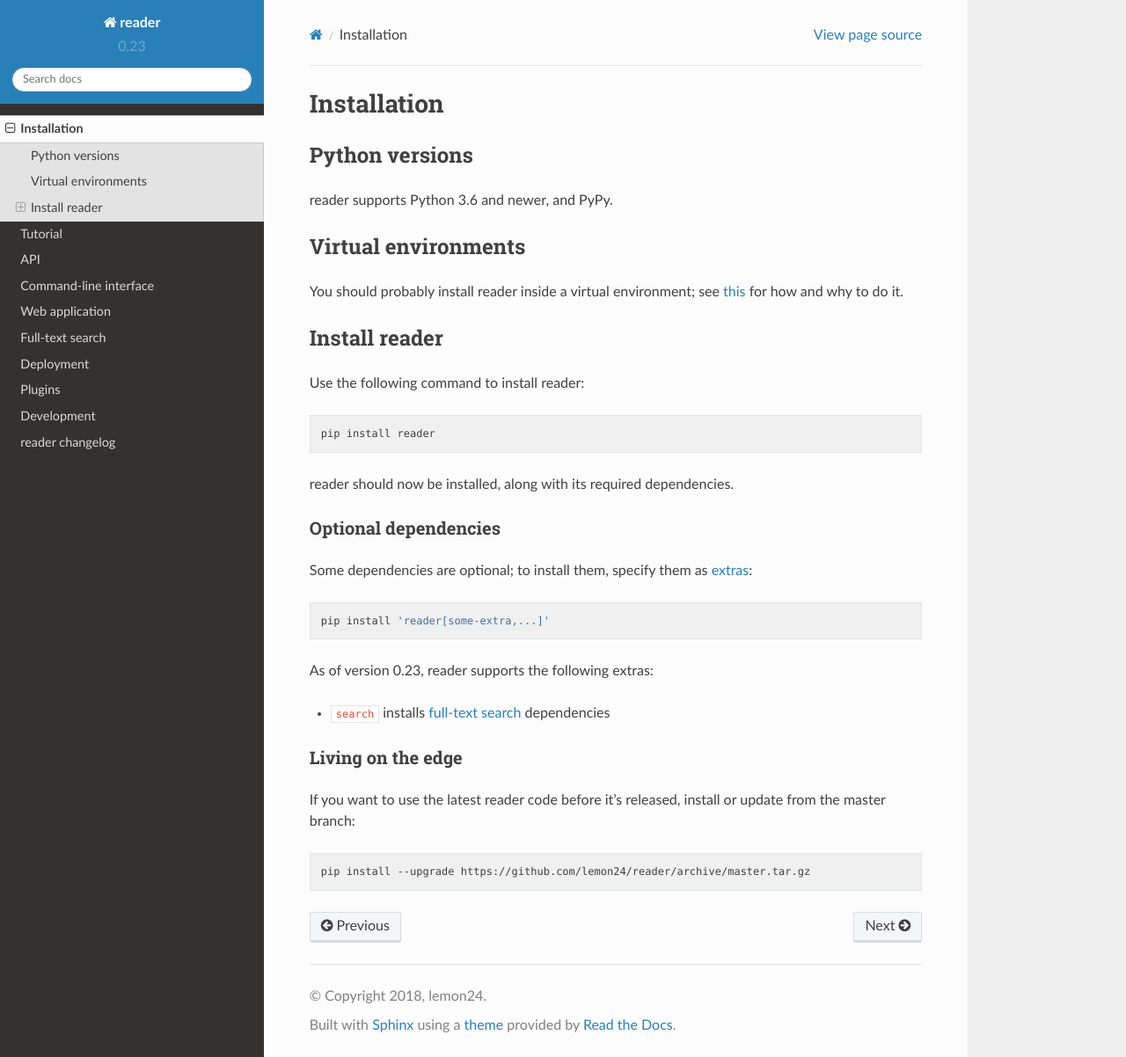
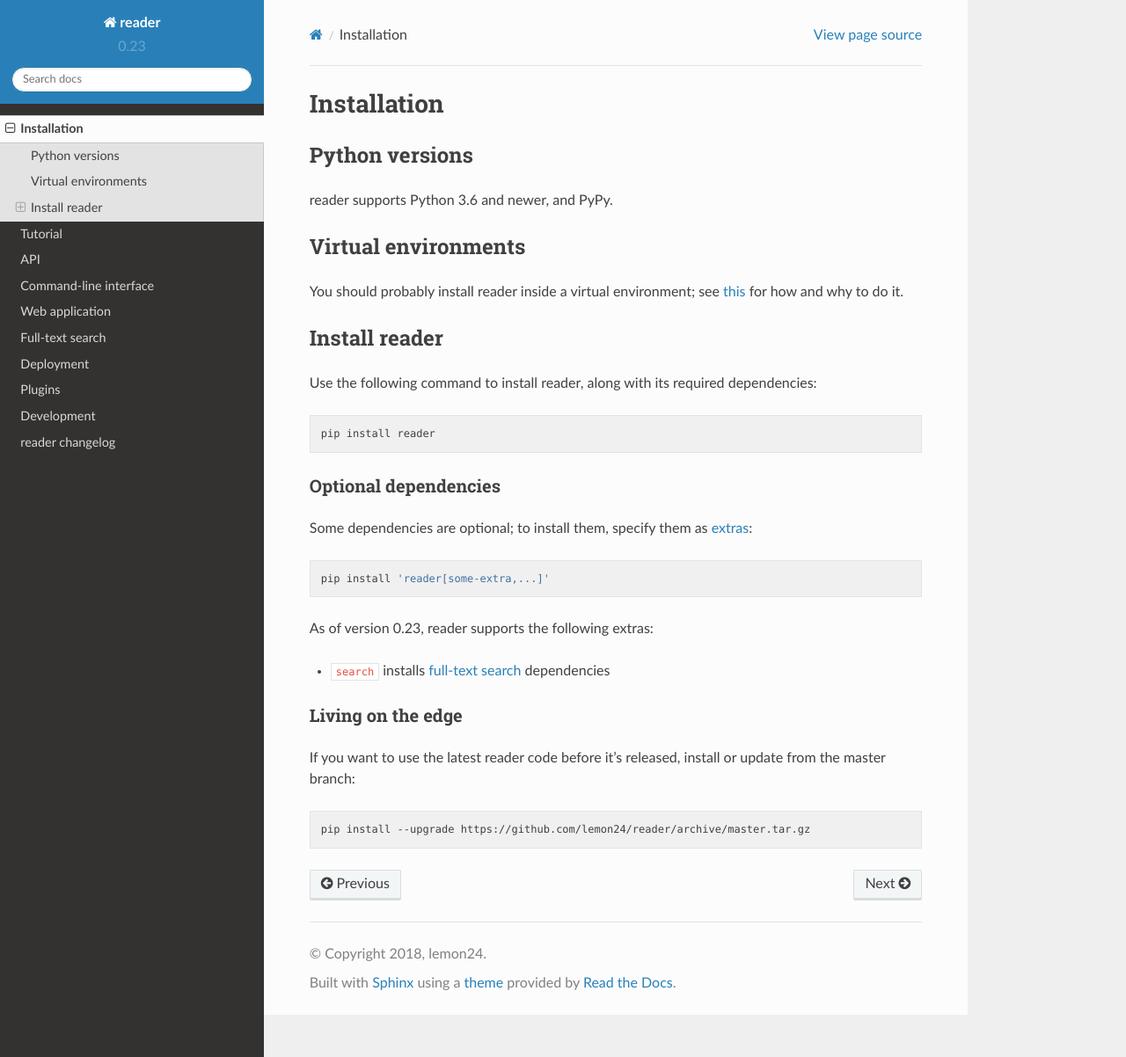
Before and after one commit to Alcides1123/reader, a Sphinx documentation site: the page built from docs/install.rst, in a window 1280 px wide and 1202 px high. Shown: the whole window at 88% size. Built offline with Sphinx 7.4.7 and the Read the Docs theme 2.0.0, drawn with Linux system fonts in a browser that asks for light colours.

Commit message:
Minor install docs change.

```diff
--- a/docs/install.rst
+++ b/docs/install.rst
@@ -20,14 +20,12 @@ see `this <venv_>`_ for how and why to do it.
 Install reader
 --------------
 
-Use the following command to install reader:
+Use the following command to install reader,
+along with its required dependencies:
 
 .. code-block:: bash
 
     pip install reader
-
-
-reader should now be installed, along with its required dependencies.
 
 
 Optional dependencies
```
